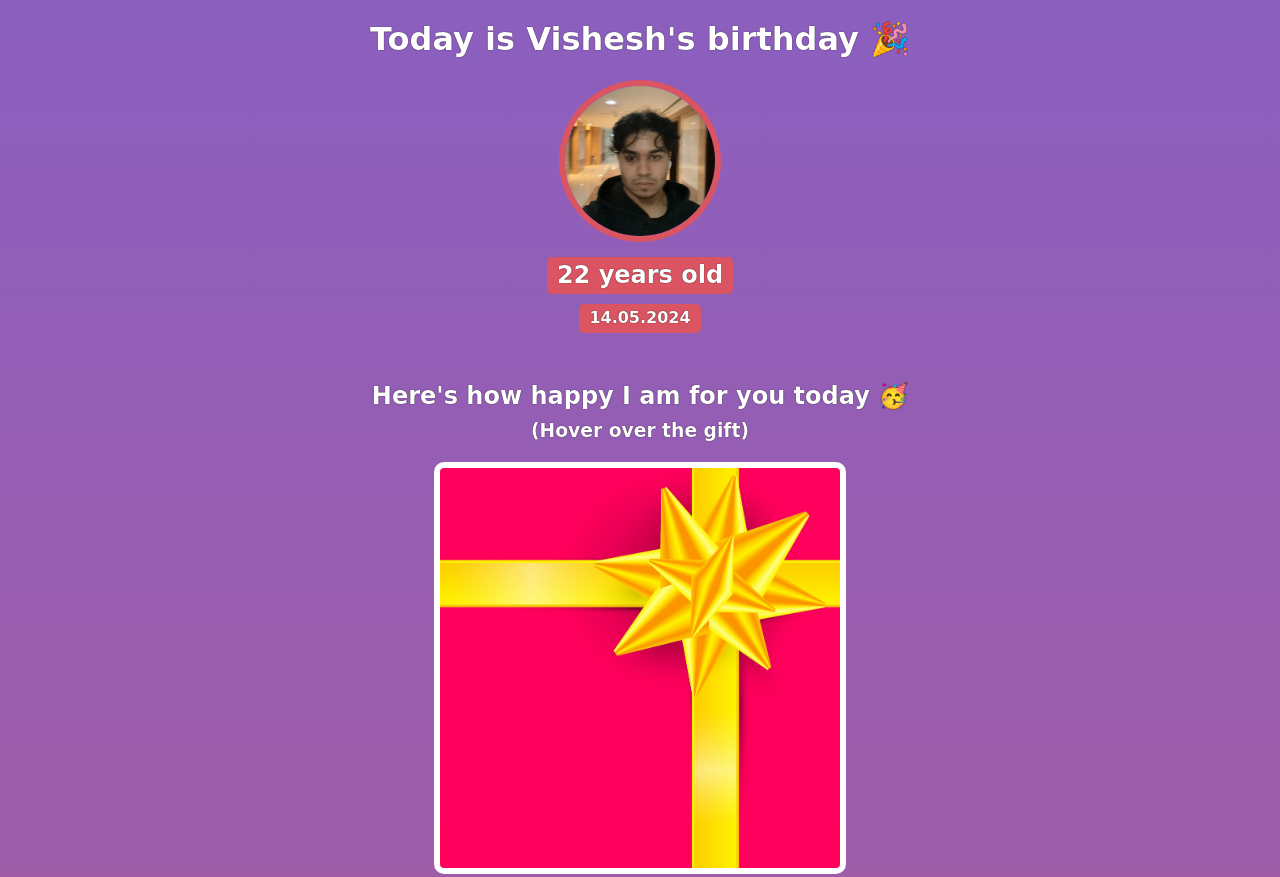
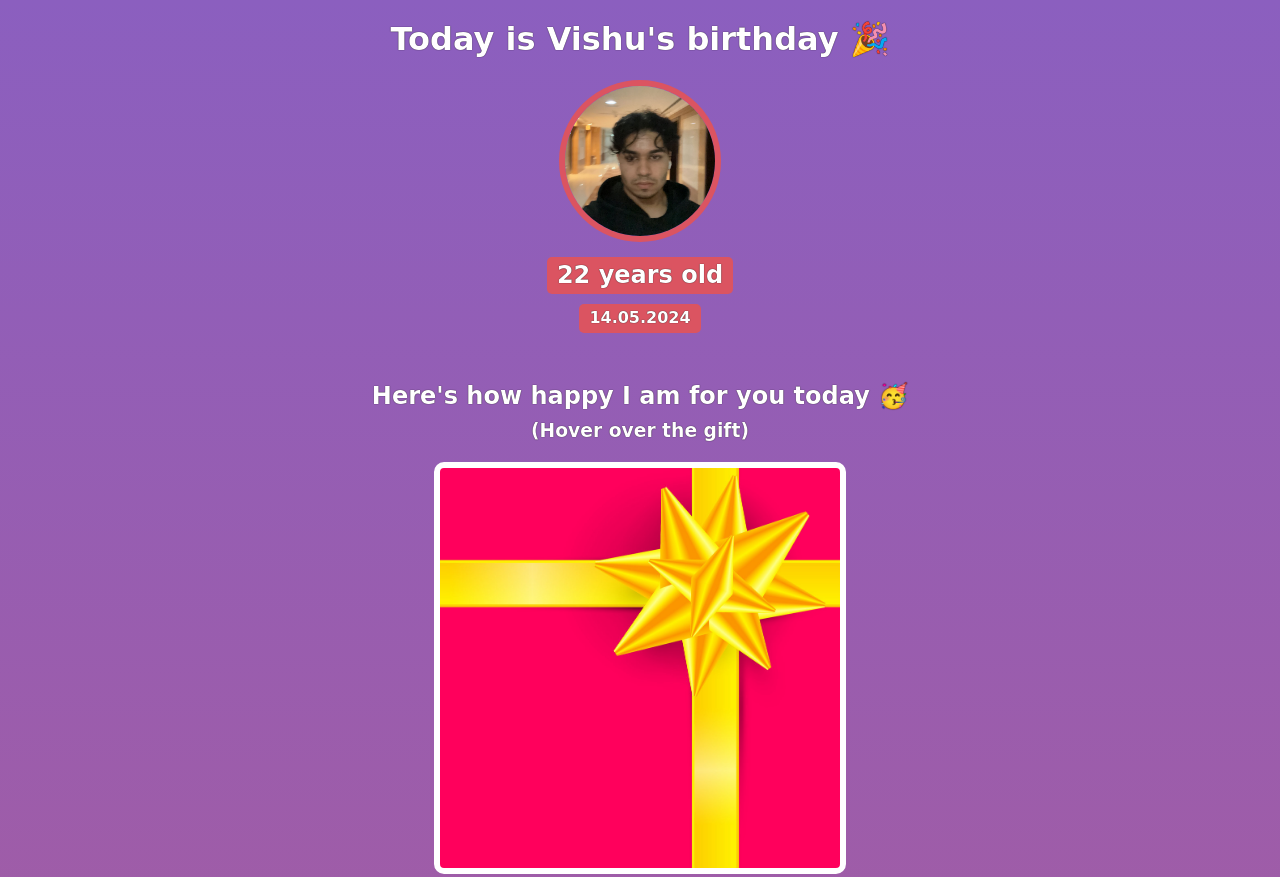
Before and after one commit to omairnabi/birthday-gift-site, a website built with Vite: page index.html in a window 1280 px wide. Shown: the top 877 px of the page. Built offline with nearby package versions, Linux system fonts and the light colour scheme; a web font is replaced by a local one.

Commit message:
Changed to nickname

```diff
--- a/index.html
+++ b/index.html
@@ -7,7 +7,7 @@
     </head>
     <body>
         <div id="header">
-            <h1>Today is Vishesh's birthday 🎉</h1>
+            <h1>Today is Vishu's birthday 🎉</h1>
             <img id="bff-img" src="images/vishesh.jpg">
             <h2 id="bday-age">22 years old</h2>
             <h4 id="bday-date">14.05.2024</h4>
```
